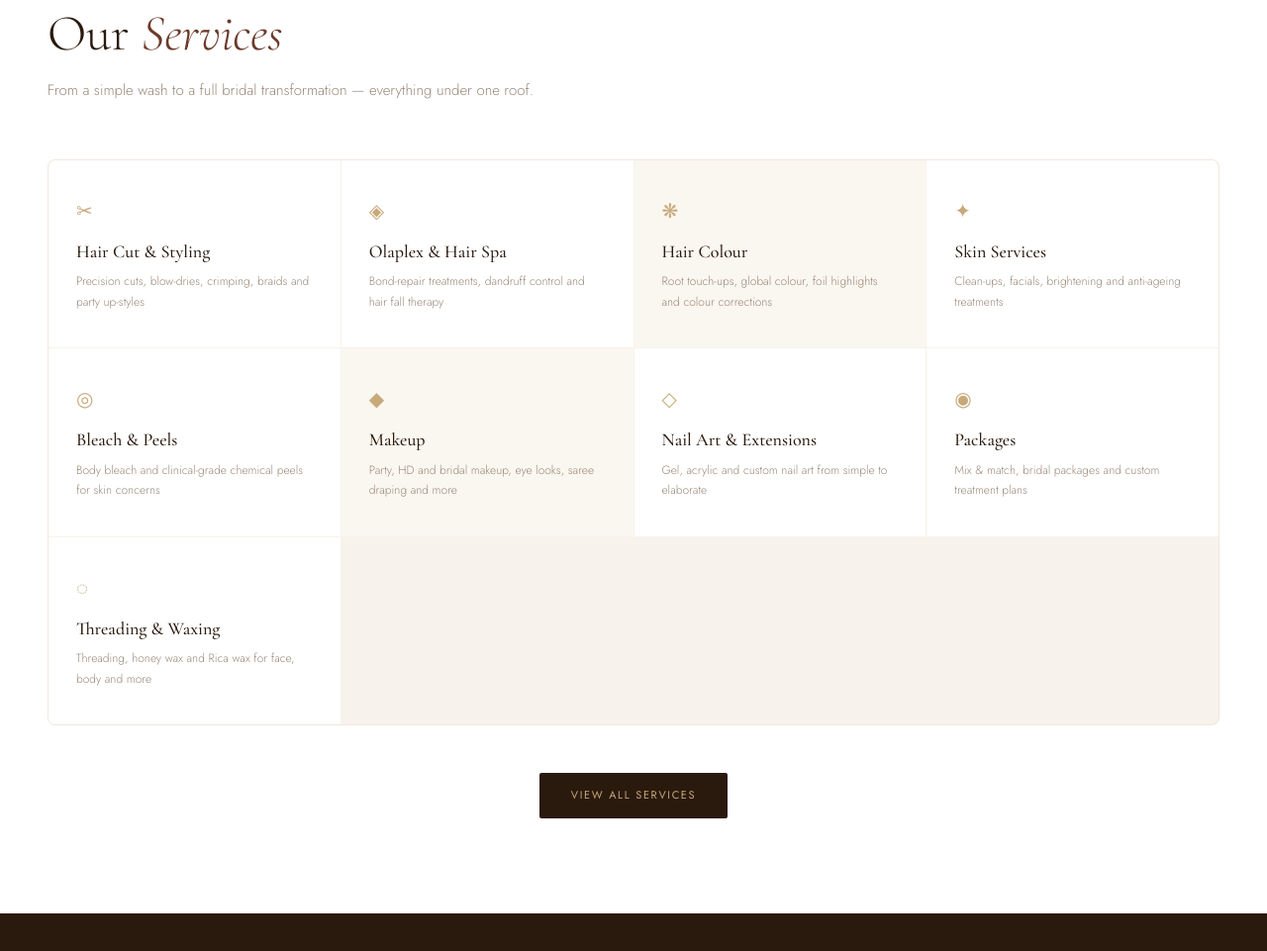
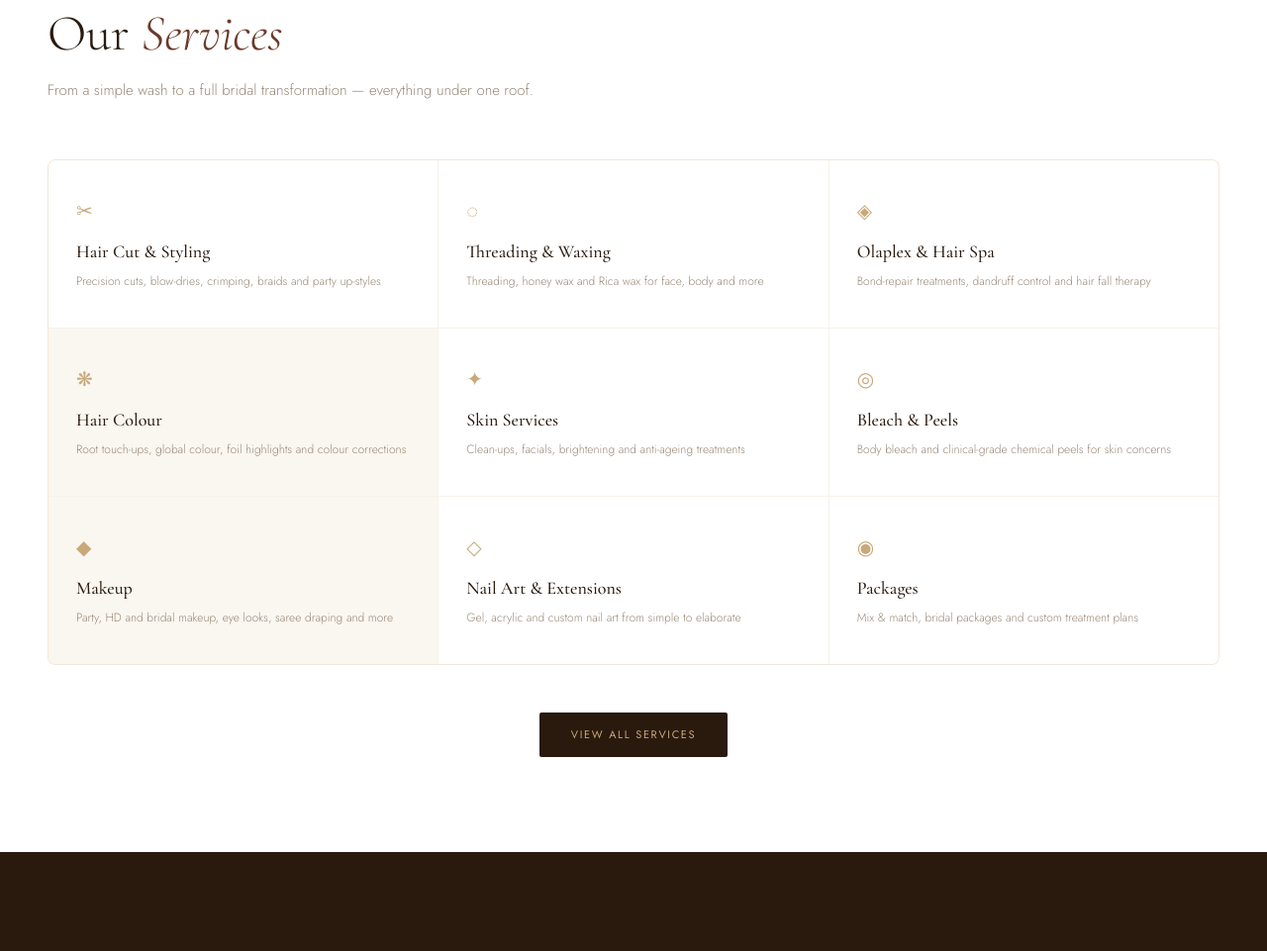
Before and after one commit to aasthajha2907/manjaribeautylab, a plain HTML site: page index.html in a window 1280 px wide. Shown: the part 918-1879 px from the top of the page at 99% size. Drawn offline with nearby package versions, Linux system fonts and the light colour scheme.

Commit message:
Add files via upload

```diff
--- a/index.html
+++ b/index.html
@@ -88,6 +88,11 @@
       <h3>Hair Cut & Styling</h3>
       <p>Precision cuts, blow-dries, crimping, braids and party up-styles</p>
     </a>
+    <a href="services.html#waxing" class="svc-tile">
+      <div class="svc-tile-icon">◌</div>
+      <h3>Threading & Waxing</h3>
+      <p>Threading, honey wax and Rica wax for face, body and more</p>
+    </a>
     <a href="services.html#olaplex" class="svc-tile">
       <div class="svc-tile-icon">◈</div>
       <h3>Olaplex & Hair Spa</h3>
@@ -122,11 +127,6 @@
       <div class="svc-tile-icon">◉</div>
       <h3>Packages</h3>
       <p>Mix & match, bridal packages and custom treatment plans</p>
-    </a>
-    <a href="services.html#waxing" class="svc-tile">
-      <div class="svc-tile-icon">◌</div>
-      <h3>Threading & Waxing</h3>
-      <p>Threading, honey wax and Rica wax for face, body and more</p>
     </a>
   </div>
 
--- a/style.css
+++ b/style.css
@@ -142,7 +142,7 @@ p { line-height: 1.75; }
 
 /* ── SERVICES GRID ── */
 .services-section { background: var(--white); position: relative; overflow: hidden; }
-.services-grid { display: grid; grid-template-columns: repeat(4, 1fr); gap: 1px; background: rgba(200,169,122,0.15); border: 1px solid rgba(200,169,122,0.15); border-radius: 8px; overflow: hidden; }
+.services-grid { display: grid; grid-template-columns: repeat(3, 1fr); gap: 1px; background: rgba(200,169,122,0.15); border: 1px solid rgba(200,169,122,0.15); border-radius: 8px; overflow: hidden; }
 .svc-tile {
   background: var(--white); padding: 36px 28px;
   display: flex; flex-direction: column; gap: 10px;
```
Also changed, not shown: vercel.json (added).
